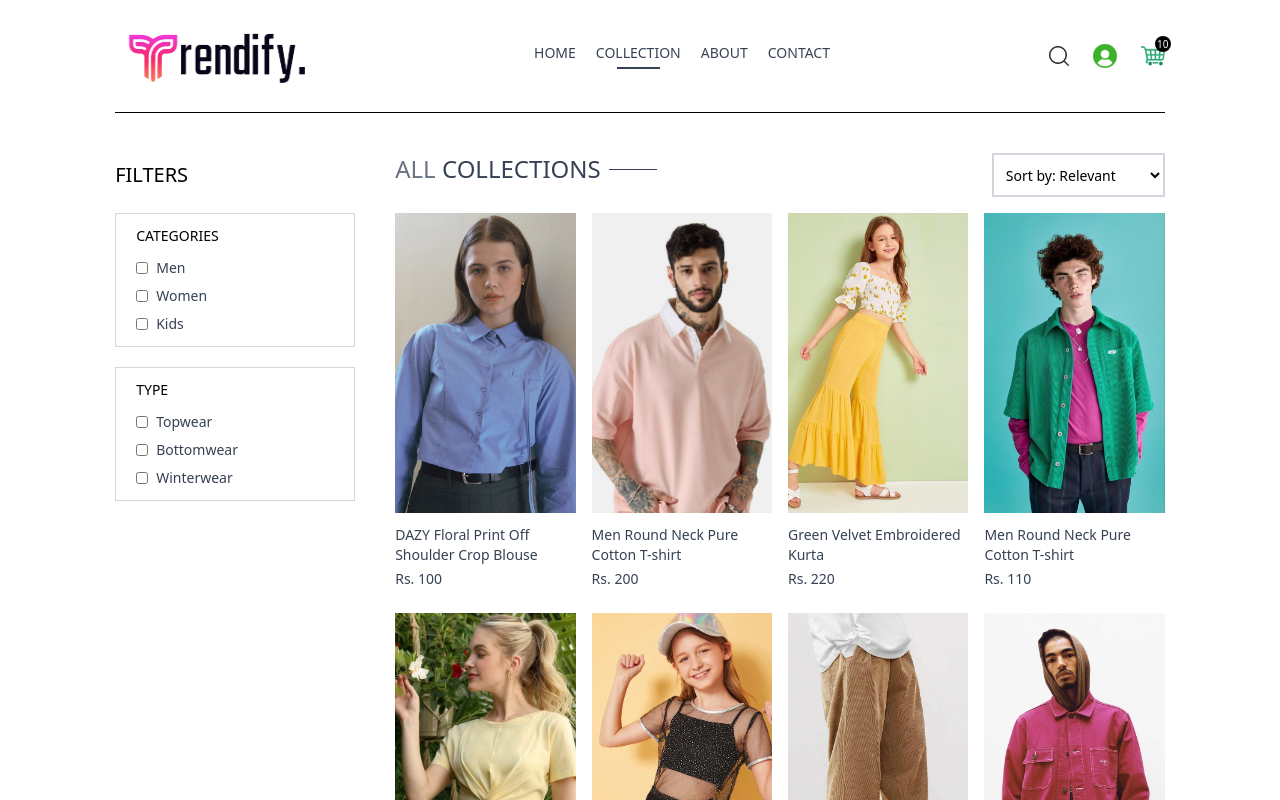
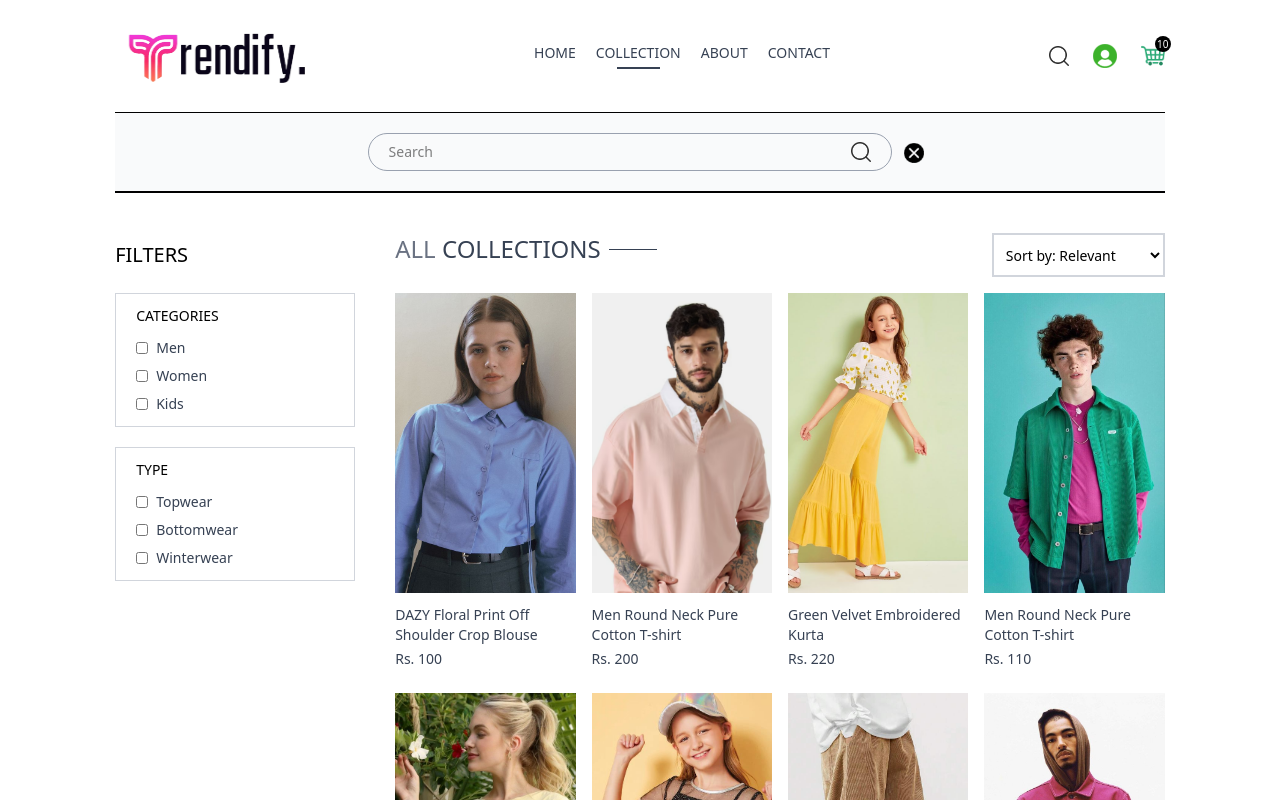
Before and after one commit to Shreey001/Trendify-Fashion-Ecommerce-Site, a React (Vite) app in the folder frontend/: page /collection in a window 1280 px wide. Both pictures are taken after a click on the picture 1058 px from the left and 56 px from the top of the page. Shown: the top 800 px of the page. Built offline with nearby package versions, Linux system fonts and the light colour scheme.

Commit message:
add SearchBar component and integrate search functionality in Navbar and Collection page

```diff
--- a/frontend/src/App.jsx
+++ b/frontend/src/App.jsx
@@ -11,11 +11,13 @@
 import Orders from './pages/Orders'
 import Navbar from './components/Navbar'
 import Footer from './components/Footer'
+import SearchBar from './components/SearchBar'
 
 const App = () => {
   return (
     <div className='px-4 sm:px-[5vw] md:px-[7vw] lg:px-[9vw]'>
       <Navbar />   {/* this is displayed in all pages because we mounted it outside of Routes  */}
+      <SearchBar />
       <Routes>
     <Route path='/' element={<Home />} />
     <Route path='/collection' element={<Collection />} />
--- a/frontend/src/components/Navbar.jsx
+++ b/frontend/src/components/Navbar.jsx
@@ -1,11 +1,14 @@
-import React, { useState } from 'react'
+import React, { useContext, useState } from 'react'
 import { assets } from '../assets/assets'
 import { Link, NavLink } from 'react-router-dom'
+import { ShopContext } from '../context/ShopContext';
 
 
 const Navbar = () => {
 
     const [visible, setVisible] = useState(false);
+
+    const { setShowSearch } = useContext(ShopContext);
 
     return (
         <div className='flex items-center justify-between py-5 font-medium'>
@@ -35,7 +38,9 @@
             </ul>
             <div className='flex items-center gap-6' >
                 {/* search */}
-                <img src={assets.search_icon} className='w-5 cursor-pointer' alt="" />
+                <img
+                onClick={()=>setShowSearch(true)}
+                    src={assets.search_icon} className='w-5 cursor-pointer' alt="" />
                 <div className='group relative'>
                     {/* profile_container */}
                     <img src={assets.profile_icon} className='w-6  cursor-pointer' alt="" />
@@ -60,7 +65,7 @@
                     src={assets.menu_icon} className='w-6 cursor-pointer sm:hidden ' alt="" />
 
             </div>
-            {/* SideBar menu for smalle screen */}
+            {/* SideBar menu for small screen */}
             <div className={`absolute top-0 right-0 bottom-0 overflow-hidden bg-white transition-all ${visible ?'w-full': 'w-0'} `} >
                 <div className='flex flex-col text-gray-600'>
                     <div onClick={()=>setVisible(false)} className='flex items-center gap-4 p-3 cursor-pointer' >
--- /dev/null
+++ b/frontend/src/components/SearchBar.jsx
@@ -0,0 +1,44 @@
+import React, { useContext, useEffect, useState } from 'react'
+import { ShopContext } from '../context/ShopContext'
+import { assets } from '../assets/assets';
+import { useLocation } from 'react-router-dom';
+
+const SearchBar = () => {
+
+    const { search, setSearch, showSearch, setShowSearch } = useContext(ShopContext);
+    const [visible, setVisible] = useState(false);
+
+    const location = useLocation();
+
+    useEffect(() => {
+        if (location.pathname.includes('collection') ) {
+            setVisible(true);
+        }
+        else {
+            setVisible(false);
+        }
+    },[location]
+
+    )
+
+    return showSearch && visible ? (
+
+        <div className='border-t border-b bg-gray-50 text-center'>
+            <div className='inline-flex items-center justify-center border border-gray-400 px-5 py-2 my-5 mx-3 rounded-full w-3/4 sm:w-1/2'>
+
+                <input value={search}
+                onChange={() => setSearch(e.target.value)}
+
+                    className='flex-1 outline-none bg-inherit text-sm' type='text' placeholder='Search' />
+
+                <img className='h-5 w-5' src={assets.search_icon} alt="" />
+            </div>
+            <img
+            onClick={()=>setShowSearch(false)}
+                className='inline w-5 cursor-pointer h-5' src={assets.cross_icon} alt="" />
+
+        </div>
+    ) : null;
+}
+
+export default SearchBar
--- a/frontend/src/context/ShopContext.jsx
+++ b/frontend/src/context/ShopContext.jsx
@@ -1,4 +1,4 @@
-import { createContext } from "react";
+import { createContext, useState } from "react";
 import { products } from "../assets/assets";
 
 export const ShopContext = createContext();
@@ -7,9 +7,11 @@
 
     const currency = 'Rs.';
     const delivery_fee = '10';
+    const [search, setSearch] = useState('');
+    const [showSearch, setShowSearch] = useState(false);
 
     const value = {
-products,currency,delivery_fee
+products,currency,delivery_fee,search,showSearch,setSearch,setShowSearch
 
 
     }
--- a/frontend/src/pages/Collection.jsx
+++ b/frontend/src/pages/Collection.jsx
@@ -11,6 +11,7 @@
   const [filterProducts, setFilterProducts] = useState([]);
   const [category, setCategory] = useState([]);
   const [subCategory, setSubCategory] = useState([]);
+  const [sortType, setSortType] = useState('relavant');
 
   const toggleCategory = (e) => {
     if (category.includes(e.target.value)) {
@@ -43,19 +44,41 @@
       productsCopy = productsCopy.filter(item => subCategory.includes(item.subCategory));
     }
 
-setFilterProducts(productsCopy)
+setFilterProducts(productsCopy);
+  }
+
+  // sort products
+  const sortProduct = () => {
+    let fpCopy = filterProducts.slice();
+
+    switch (sortType) {
+
+      case 'low-high':
+        setFilterProducts(fpCopy.sort((a, b) => (a.price - b.price)));;
+        break;
+
+        case 'high-low':
+          setFilterProducts(fpCopy.sort((a, b) => (b.price - a.price)));
+          break;
+
+      default:
+        applyFilter();
+        break;
+
+
+    }
 
   }
-
-  useEffect(() => {
-setFilterProducts(products);
-  }, []);
 
   useEffect(() => {
     applyFilter();
   }, [category,subCategory]);
 
+  useEffect(() => {
 
+    sortProduct();
+
+  },[sortType] )
 
 
   return (
@@ -122,7 +145,10 @@
         <div className='flex justify-between test-base sm:text-2xl mb-4'>
           <Title text1={'ALL'} text2={'COLLECTIONS'} />
           {/* Product Sort */}
-          <select className='border-2 border-gray-300 text-sm px-2'>
+          <select
+
+            onChange={(e) => setSortType(e.target.value)}
+            className='border-2 border-gray-300 text-sm px-2'>
 
           <option value='relavant'>Sort by: Relevant</option>
           <option value='low-high'>Sort by: Low to High</option>
```
